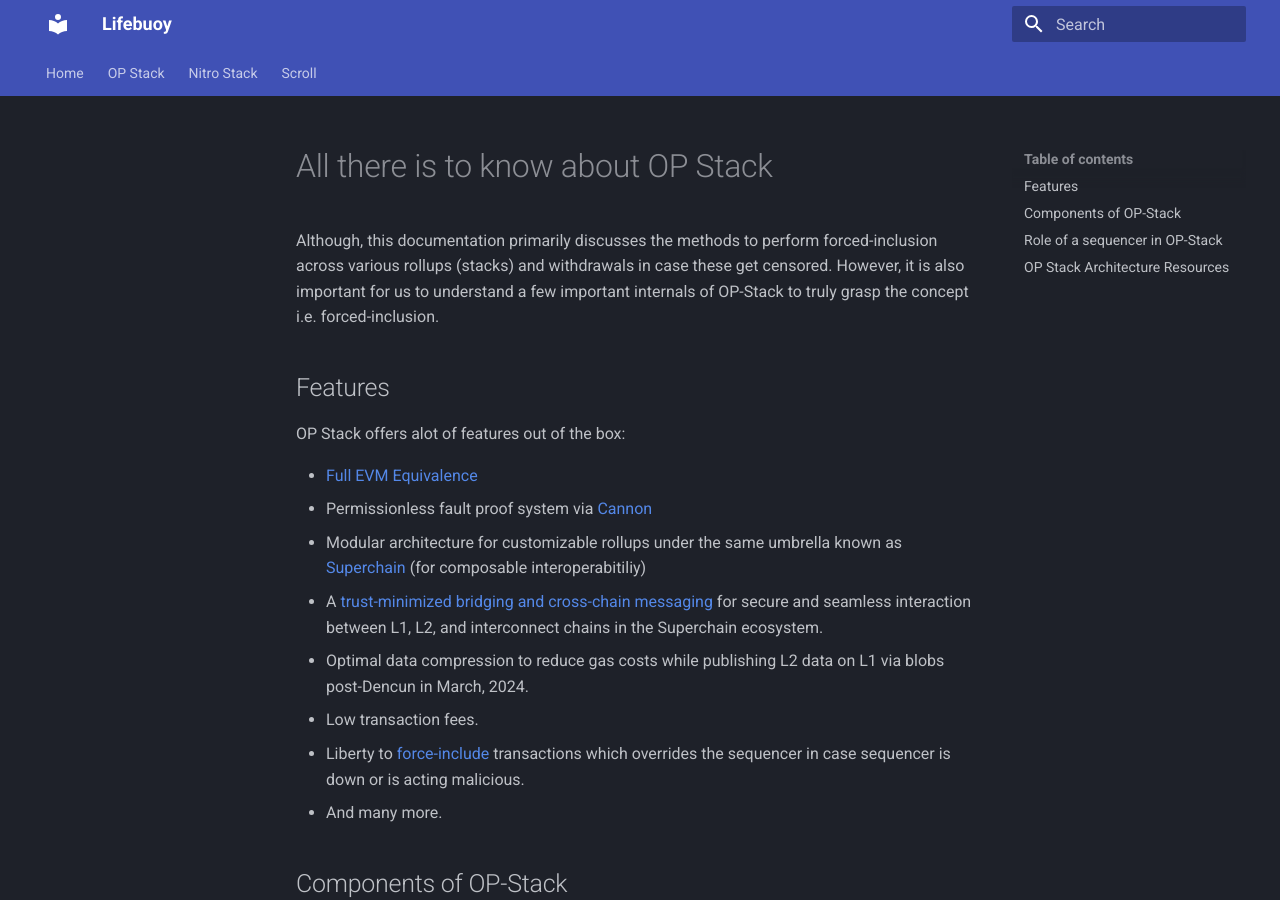
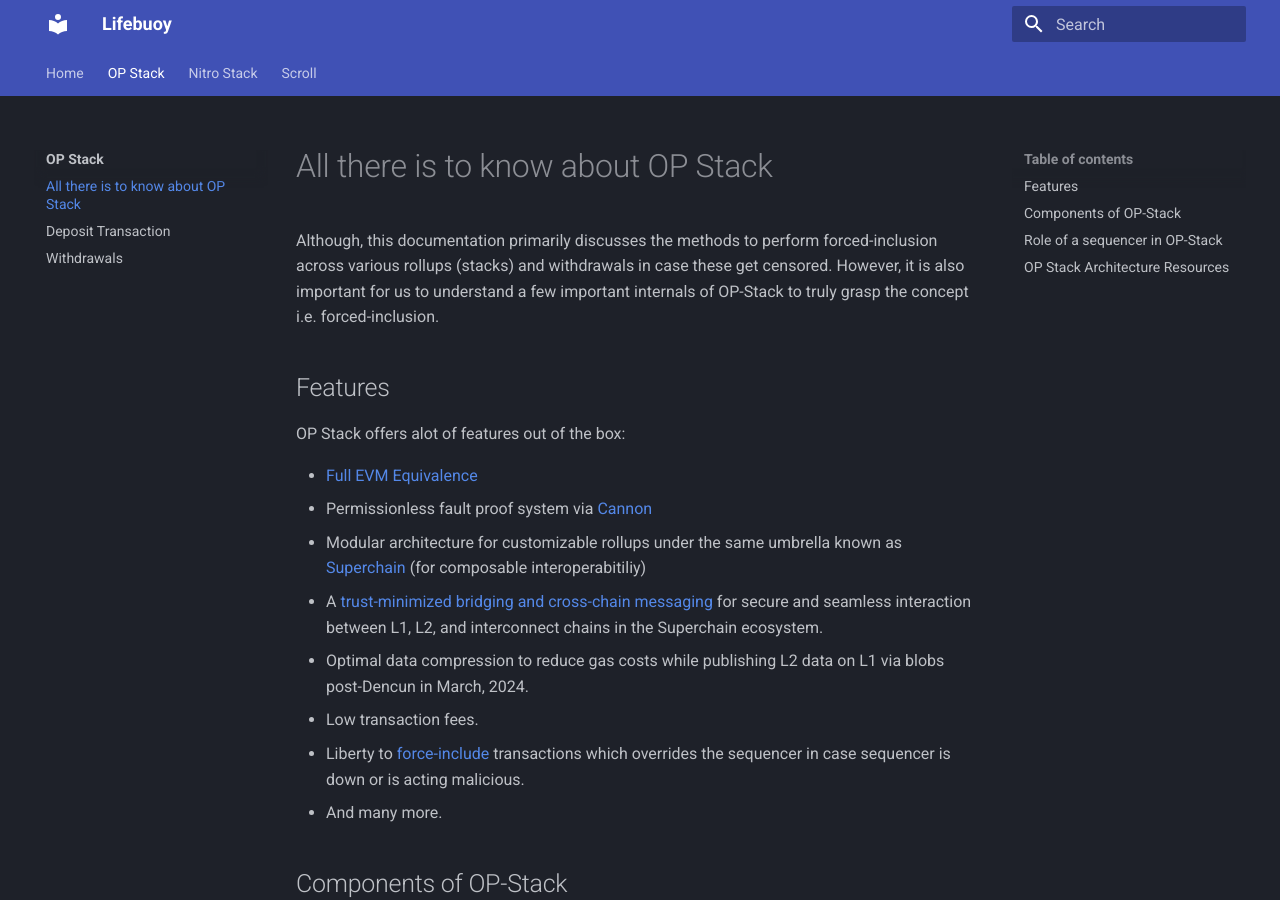
Before and after one commit to keshavsharma25/Lifebuoy, an MkDocs documentation site: the page built from docs/op-stack/features.md, in a window 1280 px wide and 900 px high. Built offline with MkDocs 1.6.1 and Material for MkDocs 9.7.7, drawn with Linux system fonts in a browser that asks for light colours.

Commit message:
docs: add op stack nav info

```diff
--- a/mkdocs.yml
+++ b/mkdocs.yml
@@ -22,6 +22,9 @@
     - "Comparison": comparison.md
   - "OP Stack":
     - "OP Stack": op-stack/index.md
+    - "All there is to know about OP Stack": op-stack/features.md
+    - "Deposit Transaction": op-stack/deposit-transaction.md
+    - "Withdrawals": op-stack/withdrawals.md
   - "Nitro Stack":
     - "Nitro Stack": nitro-stack/index.md
   - "Scroll":
```
